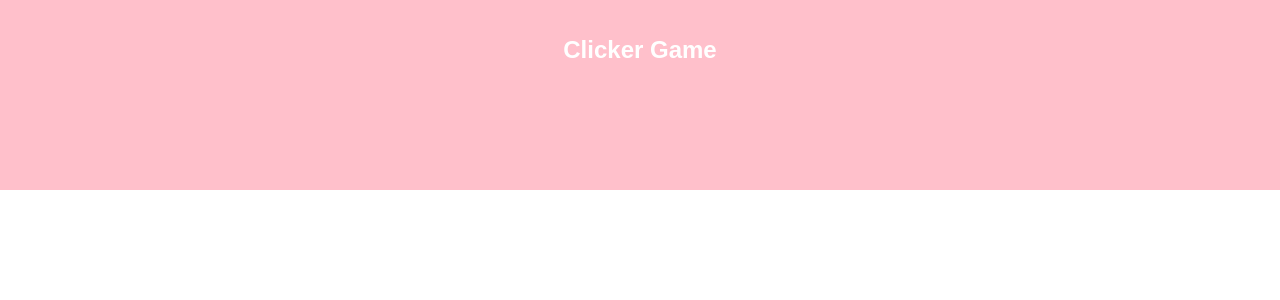
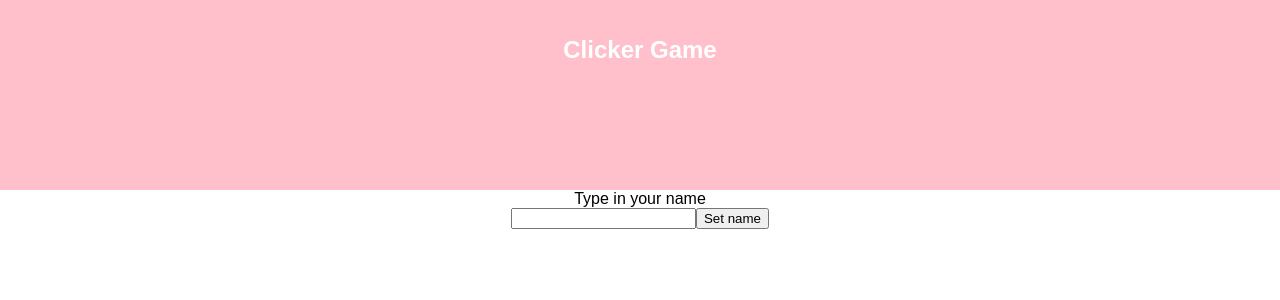
Before and after one commit to evacamilla/incremental-game-test, a React (Create React App) app: page / in a window 1280 px wide. Shown: the top 300 px of the page. Built offline with nearby package versions, Linux system fonts and the light colour scheme.

Commit message:
Add a form component for setting players name in App.js state

```diff
--- a/src/App.js
+++ b/src/App.js
@@ -1,12 +1,33 @@
 import React, { Component } from 'react';
 import './App.css';
-import Header from './components/Header.js'
+import Header from './components/Header.js';
+import NameForm from './components/NameForm.js';
 
 class App extends Component {
+
+  state = {
+    //unneccessary to have playerIsSet? just check if name has value?
+    playerIsSet: false,
+    nameOfPlayer: ''
+  }
+
+  handleNameForm = (value) => {
+    this.setState({playerIsSet: true, nameOfPlayer: value});
+  }
+
   render() {
     return (
       <div className="App">
         <Header />
+        {this.state.playerIsSet ? (
+          <div>
+            Player: {this.state.nameOfPlayer}
+          </div>
+          ) : (
+          <NameForm handleNameForm={this.handleNameForm}/>
+          )}
+
+
       </div>
     );
   }
--- /dev/null
+++ b/src/components/Button.js
@@ -0,0 +1,9 @@
+import React from 'react';
+
+function Button(props){
+    return(
+        <button type={props.type}>{props.value}</button>
+    );
+}
+
+export default Button;
--- a/src/components/Header.js
+++ b/src/components/Header.js
@@ -1,6 +1,6 @@
 import React from 'react';
 
-function Header(){
+function Header(props){
     return(
         <header className="App-header">
             <h1 className="App-title">Clicker Game</h1>
--- /dev/null
+++ b/src/components/NameForm.js
@@ -0,0 +1,38 @@
+import React, { Component } from 'react';
+import PropTypes from 'prop-types';
+import Button from './Button.js';
+
+class NameForm extends Component {
+    state = {
+        value: ''
+    }
+
+    handleChange = (event) => {
+        this.setState({[event.target.name]: event.target.value});
+    }
+
+    handleSubmit = (event) => {
+        //prevent form from submitting(reloading page and old values of state)
+        event.preventDefault();
+        //handleName is function in App.js, changing values in that state passing our argument
+        this.props.handleNameForm(this.state.value);
+    }
+
+    render(){
+        return(
+            <div>
+                Type in your name
+                <form onSubmit={this.handleSubmit}>
+                    <input name="value" value={this.state.name} onChange={this.handleChange} type="text"/>
+                    <Button value='Set name' type="submit"/>
+                </form>
+            </div>
+        );
+    }
+}
+
+NameForm.propTypes = {
+    handleNameForm: PropTypes.func.isRequired
+}
+
+export default NameForm;
```
